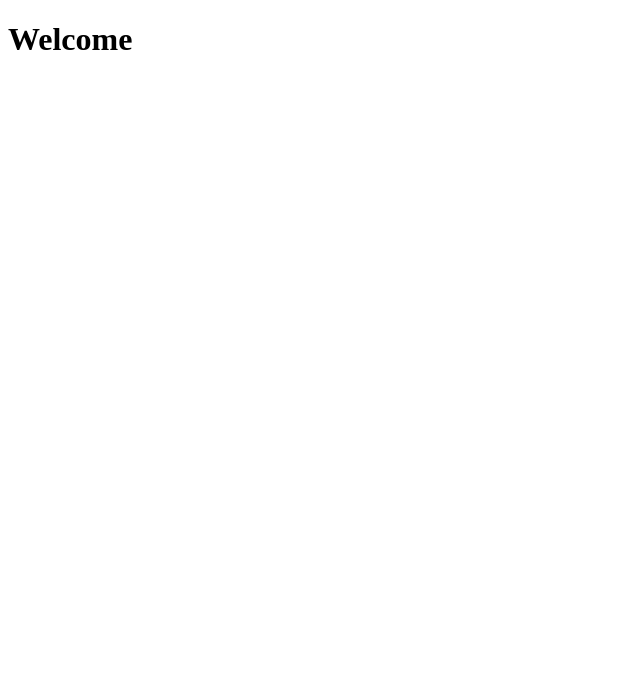
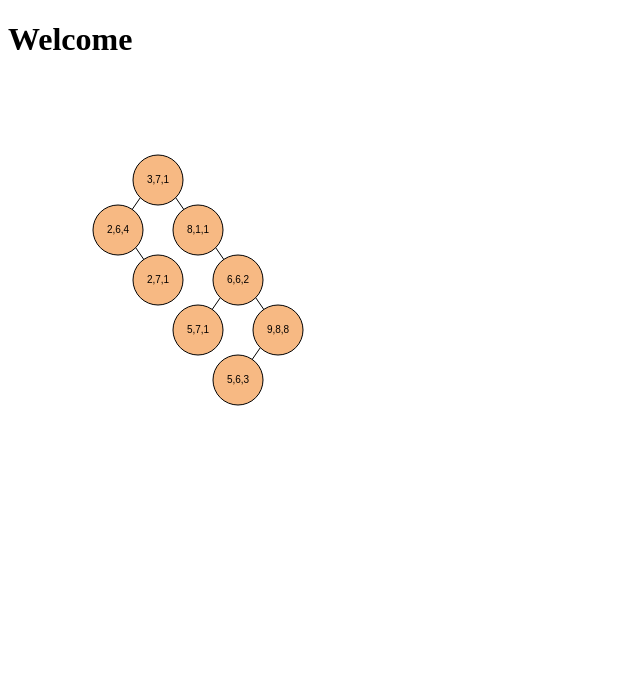
Before and after one commit to jahankhan/kd-visualizer, a website built with webpack: page index.html in a window 1280 px wide. Shown: the whole page, without its empty margins (0-640 px from the left). Built offline with nearby package versions, Linux system fonts and the light colour scheme.

Commit message:
get tree on the page

```diff
--- a/index.html
+++ b/index.html
@@ -7,5 +7,6 @@
   </head>
   <body>
     <h1>Welcome</h1>
+    <canvas id="treeCanvas" width="600" height="600"></canvas>
   </body>
 </html>
--- a/scripts/index.js
+++ b/scripts/index.js
@@ -1,5 +1,6 @@
 import KDTree from './kd_tree';
 import KDNode from './kd_node';
+import TreeVis from './tree_vis';
 import { inorderTraversal } from './tree_util';
 document.addEventListener('DOMContentLoaded', () => {
   const pointList = [
@@ -13,7 +14,9 @@ document.addEventListener('DOMContentLoaded', () => {
   ];
   const tree = new KDTree(new KDNode([3,7,1]));
   tree.buildTree(pointList);
+  const treeVis = new TreeVis(tree);
+  treeVis.drawTree(tree.root);
   // debugger
-  inorderTraversal(tree.root);
+  // inorderTraversal(tree.root);
 
 });
--- a/scripts/kd_node.js
+++ b/scripts/kd_node.js
@@ -1,3 +1,5 @@
+import { LEFT_OFFSET, RIGHT_OFFSET, Y_OFFSET } from './tree_vis';
+
 class KDNode {
   constructor(data, parent = null, leftChild = null, rightChild = null, dim = 0) {
     this.data = data;
@@ -5,18 +7,24 @@ class KDNode {
     this.leftChild = leftChild;
     this.rightChild = rightChild;
     this.dim = dim;
+    this.x = 150;
+    this.y = 100;
   }
 
   addLeftChild(node) {
     this.leftChild = node;
     node.parent = this;
     node.dim = (this.dim + 1) % 3;
+    node.x = node.parent.x + LEFT_OFFSET;
+    node.y = node.parent.y + Y_OFFSET;
   }
 
   addRightChild(node) {
     this.rightChild = node;
     node.parent = this;
     node.dim = (this.dim + 1) % 3;
+    node.x = node.parent.x + RIGHT_OFFSET;
+    node.y = node.parent.y + Y_OFFSET;
   }
 }
 
--- /dev/null
+++ b/scripts/tree_vis.js
@@ -0,0 +1,63 @@
+export const NODE_RADIUS = 25;
+export const FULL_CIRCLE = Math.PI * 2;
+export const LEFT_START = -(NODE_RADIUS/Math.sqrt(2));
+export const RIGHT_START = (NODE_RADIUS/Math.sqrt(2));
+export const Y_START = (NODE_RADIUS/Math.sqrt(2));
+export const LEFT_OFFSET = -40;
+export const RIGHT_OFFSET = 40;
+export const Y_OFFSET = 50;
+
+
+class TreeVis {
+  constructor(tree) {
+    this.tree = tree;
+  }
+
+  drawTree(node) {
+    const canvas = document.getElementById("treeCanvas");
+    const ctx = canvas.getContext("2d");
+    // let node = this.tree.root;
+    if(node) {
+      this.drawNode(node, ctx);
+      if(node.leftChild) {
+        this.drawTree(node.leftChild);
+      }
+      if (node.rightChild) {
+        this.drawTree(node.rightChild);
+      }
+    }
+    return ;
+  }
+
+
+
+  drawNode(node, ctx) {
+    ctx.beginPath();
+    ctx.arc(node.x, node.y, NODE_RADIUS, 0, FULL_CIRCLE, true);
+    ctx.textAlign = "center";
+    ctx.textBaseline = "middle";
+    ctx.fillStyle = "#f7b983";
+    ctx.fill();
+    ctx.fillStyle = "#050200";
+    ctx.fillText(node.data.join(','), node.x, node.y);
+    ctx.stroke();
+    this.drawChildrenPath(node, ctx);
+  }
+
+  drawChildrenPath(node, ctx) {
+    if(node.leftChild !== null) {
+      ctx.beginPath();
+      ctx.moveTo(node.x + LEFT_START, node.y + Y_START);
+      ctx.lineTo(node.x+ LEFT_OFFSET, node.y + Y_OFFSET);
+      ctx.stroke();
+    }
+    if(node.rightChild !== null) {
+      ctx.beginPath();
+      ctx.moveTo(node.x+ RIGHT_START, node.y + Y_START);
+      ctx.lineTo(node.x+ RIGHT_OFFSET, node.y + Y_OFFSET);
+      ctx.stroke();
+    }
+  }
+}
+
+export default TreeVis;
```
Also changed, not shown: scripts/bundle.js (+99 -2 lines), 1 other file.
